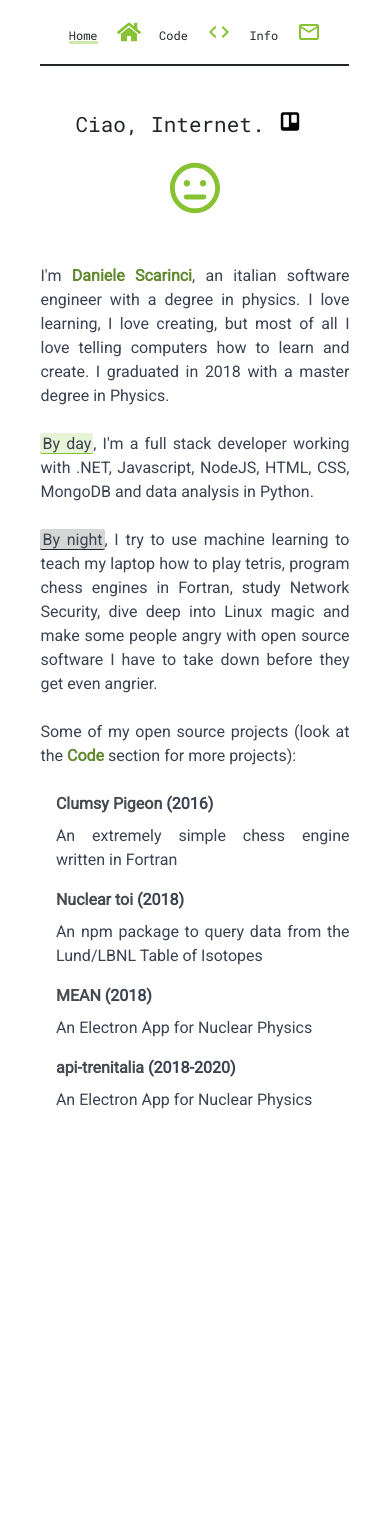
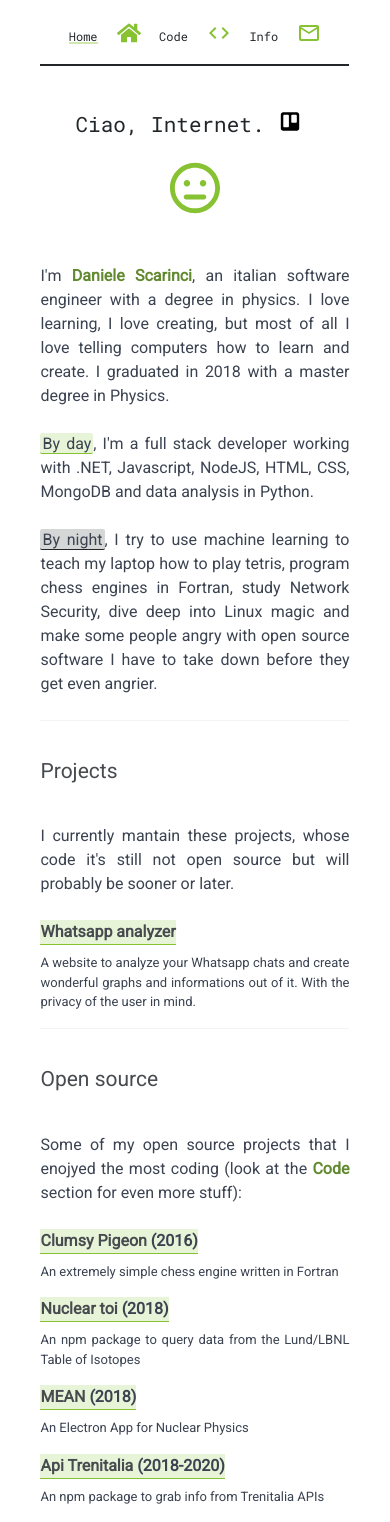
Before and after one commit to TrinTragula/scarinci.dev, a React (Create React App) app: page / in a window 390 px wide. Before the commit the page ends 1128 px from the top, so only its background shows below. Built offline with nearby package versions, Linux system fonts and the light colour scheme.

Commit message:
Piccole mdoifche ed aggiunte

```diff
--- a/public/index.html
+++ b/public/index.html
@@ -14,6 +14,7 @@
   <meta name="copyright" content="Daniele Scarinci">
   <meta name="author" content="Daniele Scarinci">
   <meta name="reply-to" content="daniele@scarinci.dev">
+  <link rel="shortcut icon" type="ico" href="%PUBLIC_URL%/favicon.ico" />
   <title>Daniele Scarinci</title>
   <script>(function (i, s, o, g, r, a, m) {
       i['GoogleAnalyticsObject'] = r; i[r] = i[r] || function () {
--- a/src/components/Code.css
+++ b/src/components/Code.css
@@ -66,4 +66,13 @@
         display: block;
         height: 48px;
     }
+    h1.code-header {
+        font-size: 33px;
+    }
 }
+
+@media (max-width: 500px) {
+    h1.code-header {
+        font-size: 21px;
+    }
+}
--- a/src/components/Code.js
+++ b/src/components/Code.js
@@ -112,7 +112,7 @@ export default class Code extends React.Component {
     render() {
         return (
             <div className="page">
-                <h1><b>&lt;</b> CODE  <b>/&gt;</b></h1>
+                <h1 className="code-header"><b>&lt;</b> My code on Github <b>/&gt;</b></h1>
                 {this.renderCode()}
             </div >
         );
--- a/src/components/Header.css
+++ b/src/components/Header.css
@@ -59,9 +59,12 @@
     }
     .menu-item {
         font-size: 20px;
-        line-height: 11px;
+        line-height: 20px;
         margin-left: 0px;
         margin-right: 0px;
+    }
+    .menu-item.hover {
+        border-bottom: 2px solid #86c23263;
     }
 }
 
@@ -71,8 +74,11 @@
     }
     .menu-item {
         font-size: 12px;
-        line-height: 11px;
+        line-height: 12px;
         margin-left: 0px;
         margin-right: 0px;
     }
+    .menu-item.hover {
+        border-bottom: 2px solid #86c23263;
+    }
 }
--- a/src/components/Home.css
+++ b/src/components/Home.css
@@ -4,7 +4,7 @@
     margin-right: auto;
     display: block;
     margin-bottom: 50px;
-    transition: 7s;
+    transition: transform 7s;
     transition-timing-function: linear;
 }
 
@@ -51,9 +51,19 @@ mark.night {
     color: #222629;
 }
 
+h3.info {
+    padding-top: 30px;
+    padding-bottom: 30px;
+    color: #474B4F;
+    text-align: left;
+}
+
 @media (max-width: 845px) {
     .ciao_internet {
         font-size: 33px;
+    }
+    h3.info {
+        font-size: 1.4rem;
     }
 }
 
@@ -61,4 +71,28 @@ mark.night {
     .ciao_internet {
         font-size: 21px;
     }
+    h3.info {
+        font-size: 21px;
+    }
 }
+
+.left-padded {
+    padding-left: 5%;
+}
+
+@media (max-width: 845px) {
+    .left-padded {
+        padding-left: 0;
+    }
+}
+
+dt.project-info {
+    width: fit-content;
+    background: rgba(134, 194, 50, 0.18823529411764706);
+    border-bottom: .05rem solid #86C232;
+}
+
+dd.project-info {
+    font-size: small;
+    text-align: justify;
+}
--- a/src/components/Home.js
+++ b/src/components/Home.js
@@ -11,14 +11,15 @@ export default function Home() {
         { name: "Clumsy Pigeon", year: "2016", link: "https://github.com/TrinTragula/ClumsyPigeon", description: "An extremely simple chess engine written in Fortran" },
         { name: "Nuclear toi", year: "2018", link: "https://www.npmjs.com/package/nuclear-toi", description: "An npm package to query data from the Lund/LBNL Table of Isotopes" },
         { name: "MEAN", year: "2018", link: "https://github.com/TrinTragula/MEAN", description: "An Electron App for Nuclear Physics" },
-        { name: "api-trenitalia", year: "2018-2020", link: "https://www.npmjs.com/package/api-trenitalia", description: "An Electron App for Nuclear Physics" },
+        { name: "Api Trenitalia", year: "2018-2020", link: "https://www.npmjs.com/package/api-trenitalia", description: "An npm package to grab info from Trenitalia APIs" },
+
     ];
 
     const renderHighlights = () => highlitedProjects.map(x => {
         return (
             <React.Fragment key={x.name}>
-                <dt><a href={x.link} alt={x.name} target="_blank" rel="noopener noreferrer">{x.name}</a> ({x.year})</dt>
-                <dd>{x.description}</dd>
+                <dt className="project-info"><a href={x.link} alt={x.name} target="_blank" rel="noopener noreferrer">{x.name}</a> ({x.year})</dt>
+                <dd className="project-info">{x.description}</dd>
             </React.Fragment>
         );
     })
@@ -41,10 +42,29 @@ export default function Home() {
             <p>
                 <mark className="night">By night</mark>, I try to use machine learning to teach my laptop how to play tetris, program chess engines in Fortran, study Network Security, dive deep into Linux magic and make some people angry with open source software I have to take down before they get even angrier.
             </p>
+            <div className="divider"></div>
+            <h3 className="info">
+                Projects
+            </h3>
             <p>
-                Some of my open source projects (look at the <b>Code</b> section for more projects):
+                I currently mantain these projects, whose code it's still not open source but will probably be sooner or later.
             </p>
-            <dl style={{ paddingLeft: '5%' }}>
+            <dl className="left-padded">
+                <dt className="project-info">
+                    <a href="https://whatsapp-web.scarinci.dev/" alt="Whatsapp analyzer" target="_blank" rel="noopener noreferrer">Whatsapp analyzer</a>
+                </dt>
+                <dd className="project-info">
+                    A website to analyze your Whatsapp chats and create wonderful graphs and informations out of it. With the privacy of the user in mind.
+                </dd>
+            </dl>
+            <div className="divider"></div>
+            <h3 className="info">
+                Open source
+            </h3>
+            <p>
+                Some of my open source projects that I enojyed the most coding (look at the <b>Code</b> section for even more stuff):
+            </p>
+            <dl className="left-padded">
                 {renderHighlights()}
             </dl>
         </div >
--- a/src/components/InternetIcons.js
+++ b/src/components/InternetIcons.js
@@ -3,17 +3,29 @@ import './InternetIcons.css';
 
 export default class InternetIcons extends Component {
     state = {
-        current: 0
+        current: 0,
+        interval: null
     }
 
     componentDidMount = () => {
-        setInterval(() => {
+        const interval = setInterval(() => {
             let next = this.state.current + 1;
             if (next >= this.props.icons.length) next = 0;
             this.setState({
                 current: next
             })
         }, 500);
+
+        this.setState({
+            interval
+        });
+    }
+
+    componentWillUnmount = () => {
+        if (this.state.interval) {
+            clearInterval(this.state.interval);
+            this.setState({ interval: null });
+        }
     }
 
     render() {
--- a/src/index.css
+++ b/src/index.css
@@ -11,7 +11,7 @@
     display: inline-block;
 }
 
-a, a:visited {
+a, a:visited, a:active, a:focus {
     color: #474B4F;
 }
 
@@ -23,7 +23,7 @@ b {
     font-family: 'Roboto', sans-serif;
     text-align: justify;
     margin-top: 25px;
-    animation: 0.5s linear 0s 1 opaticize;
+    animation: 0.1s linear 0s 1 opaticize;
     margin-bottom: 5%;
 }
 
```
Also changed, not shown: public/pinguino.png (added).
